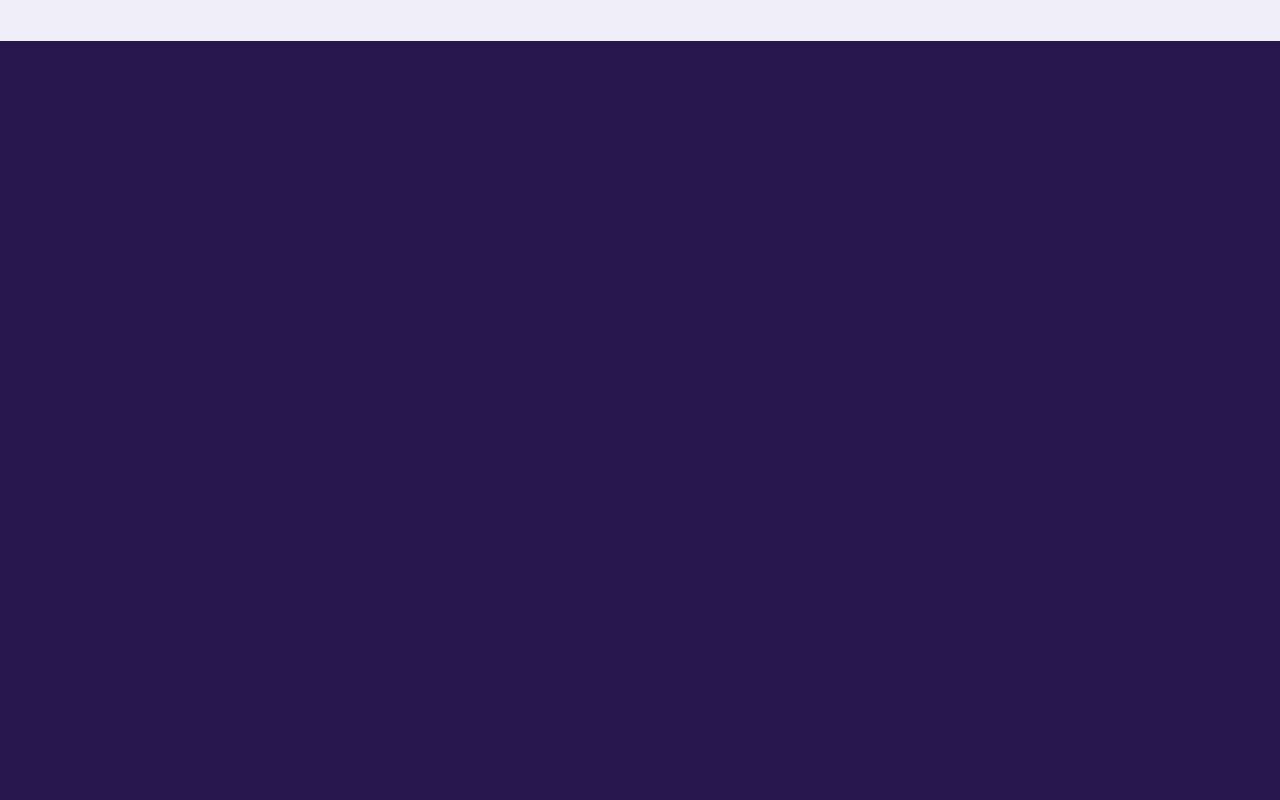
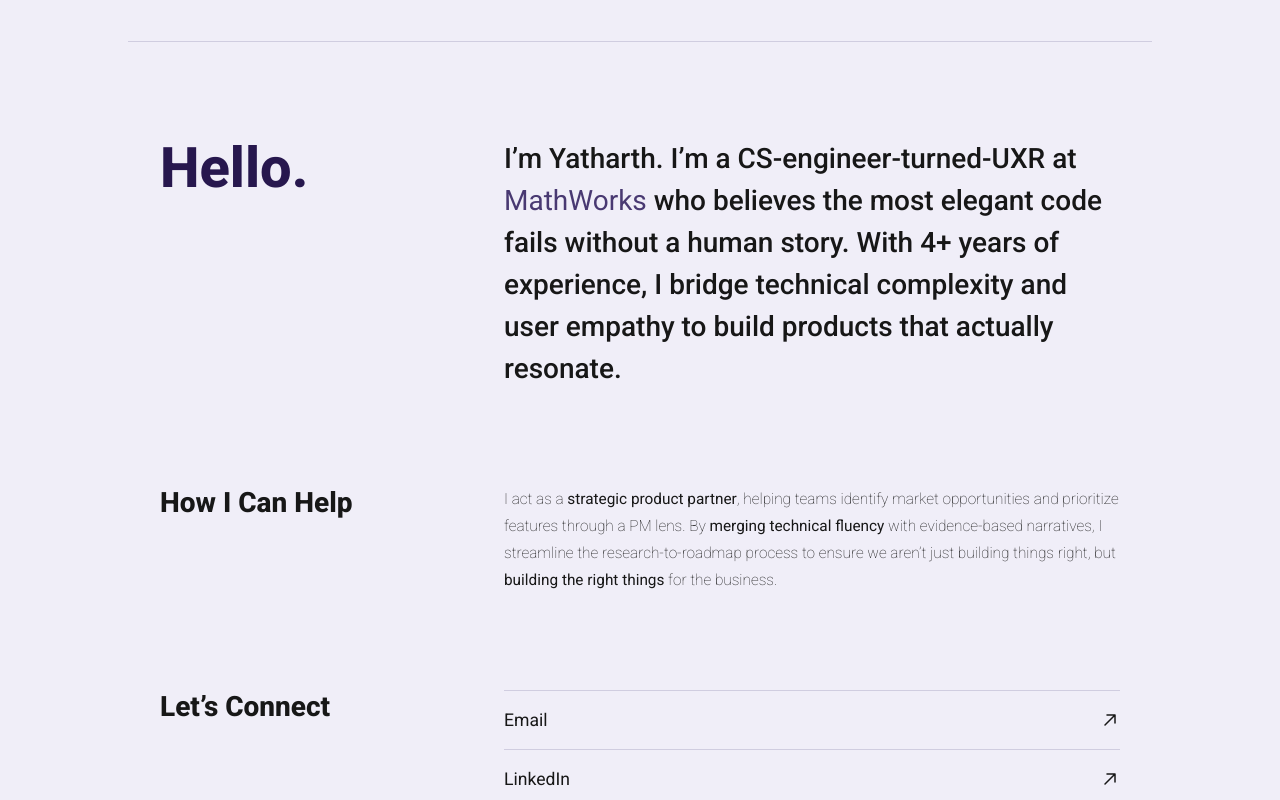
Before and after one commit to yatharthtaneja/nextjs-portfolio, a Next.js app: page / in a window 1280 px wide. Shown: the part 1720-2520 px from the top of the page. Before the commit the page ends 1761 px from the top, so only its background shows below. Built offline with nearby package versions, Linux system fonts and the light colour scheme; a web font is replaced by a local one.

Commit message:
added about section

```diff
--- /dev/null
+++ b/app/components/AboutSection.tsx
@@ -0,0 +1,177 @@
+import Link from "next/link";
+
+const contactLinks = [
+  { label: "Email", href: "mailto:ytaneja2000@gmail.com" },
+  { label: "LinkedIn", href: "https://linkedin.com/in/yatharthtaneja" },
+  { label: "Instagram", href: "https://instagram.com/yath_art_h" },
+];
+
+export default function AboutSection() {
+  return (
+    <section
+      id="about"
+      className="relative w-full"
+      style={{ background: "#F0EEF8" }}
+    >
+      {/* Top divider */}
+      <div
+        className="max-w-5xl mx-auto"
+        style={{ borderTop: "1px solid #D0CDE0" }}
+      />
+
+      <div className="max-w-5xl mx-auto px-6 md:px-8 py-16 md:py-24">
+        {/* ── Hello ──────────────────────────────────── */}
+        <div className="grid grid-cols-1 md:grid-cols-[280px_1fr] gap-4 md:gap-16">
+          <h2
+            style={{
+              fontFamily: "'Roboto', sans-serif",
+              fontSize: "clamp(2.5rem, 5vw, 3.5rem)",  /* ← adjust Hello size here */
+              fontWeight: 800,
+              color: "#27174E",
+              lineHeight: 1.1,
+              margin: 0,
+            }}
+          >
+            Hello.
+          </h2>
+          <p
+            style={{
+              fontFamily: "Roboto, sans-serif",
+              fontSize: "clamp(1.4rem, 2.5vw, 1.75rem)",
+              lineHeight: 1.5,
+              color: "#171717",
+              margin: 0,
+              fontWeight: 500,
+            }}
+          >
+            I&rsquo;m Yatharth. I&rsquo;m a CS-engineer-turned-UXR at{" "}
+            <Link
+              href="https://mathworks.com"
+              target="_blank"
+              rel="noopener noreferrer"
+              style={{
+                color: "#493972",
+                textDecoration: "none",
+                fontWeight: 400,
+              }}
+            >
+              MathWorks
+            </Link>{" "}
+            who believes the most elegant code fails without a human story.
+            With 4+ years of experience, I bridge technical complexity and
+            user empathy to build products that actually resonate.
+          </p>
+        </div>
+
+        {/* ── How I Can Help ─────────────────────────── */}
+        <div className="grid grid-cols-1 md:grid-cols-[280px_1fr] gap-4 md:gap-16 mt-16 md:mt-24">
+          <h2
+            style={{
+              fontFamily: "'Roboto', sans-serif",
+              fontSize: "clamp(1.4rem, 2.5vw, 1.75rem)",  /* ← adjust "How I Can Help" size here */
+              fontWeight: 800,
+              color: "#171717",
+              lineHeight: 1.2,
+              margin: 0,
+            }}
+          >
+            How I Can Help
+          </h2>
+          <p
+            style={{
+              fontFamily: "Roboto, sans-serif",
+              fontSize: "clamp(0.85rem, 1.2vw, 1.2rem)",
+              lineHeight: 1.75,
+              color: "#171717",
+              margin: 0,
+              fontWeight: 100,
+            }}
+          >
+            I act as a <strong>strategic product partner</strong>, helping
+            teams identify market opportunities and prioritize features
+            through a PM lens. By <strong>merging technical fluency</strong>{" "}
+            with evidence-based narratives, I streamline the
+            research-to-roadmap process to ensure we aren&rsquo;t just
+            building things right, but{" "}
+            <strong>building the right things</strong> for the business.
+          </p>
+        </div>
+
+        {/* ── Let's Connect ──────────────────────────── */}
+        <div className="grid grid-cols-1 md:grid-cols-[280px_1fr] gap-4 md:gap-16 mt-16 md:mt-24">
+          <h2
+            style={{
+              fontFamily: "'Roboto', sans-serif",
+              fontSize: "clamp(1.4rem, 2.5vw, 1.75rem)",  /* ← adjust "Let's Connect" size here */
+              fontWeight: 800,
+              color: "#171717",
+              lineHeight: 1.2,
+              margin: 0,
+            }}
+          >
+            Let&rsquo;s Connect
+          </h2>
+          <div className="flex flex-col">
+            {contactLinks.map((link, i) => (
+              <Link
+                key={link.label}
+                href={link.href}
+                target="_blank"
+                rel="noopener noreferrer"
+                className="group flex items-center justify-between py-4"
+                style={{
+                  textDecoration: "none",
+                  borderTop: i === 0 ? "1px solid #D0CDE0" : "none",
+                  borderBottom: "1px solid #D0CDE0",
+                }}
+              >
+                <span
+                  style={{
+                    fontFamily: "'Roboto', sans-serif",
+                    fontSize: "clamp(0.95rem, 1.5vw, 1.1rem)",
+                    color: "#171717",
+                    fontWeight: 400,
+                  }}
+                >
+                  {link.label}
+                </span>
+                {/* Arrow icon */}
+                <svg
+                  width="20"
+                  height="20"
+                  viewBox="0 0 20 20"
+                  fill="none"
+                  className="transition-transform duration-200 group-hover:translate-x-0.5 group-hover:-translate-y-0.5"
+                >
+                  <path
+                    d="M5 15L15 5M15 5H7M15 5V13"
+                    stroke="#171717"
+                    strokeWidth="1.5"
+                    strokeLinecap="round"
+                    strokeLinejoin="round"
+                  />
+                </svg>
+              </Link>
+            ))}
+          </div>
+        </div>
+      </div>
+
+      {/* Footer */}
+      <div className="max-w-5xl mx-auto px-6 md:px-8 pb-8">
+        <p
+          style={{
+            fontFamily: "Roboto, sans-serif",
+            fontSize: "0.8rem",
+            color: "#171717",
+            opacity: 0.4,
+            textAlign: "center",
+            margin: 0,
+          }}
+        >
+          &copy; 2026 Yatharth Taneja. All rights reserved.
+        </p>
+      </div>
+    </section>
+  );
+}
--- a/app/globals.css
+++ b/app/globals.css
@@ -19,9 +19,6 @@
   --font-family-hover-two: "Playfair Display", serif;
   --font-family-hover-three: "Special Elite";
 }
-
-
-
 
   :root {
     --background:  #ededed;
--- a/app/page.tsx
+++ b/app/page.tsx
@@ -4,6 +4,7 @@ import InteractiveName from './components/InteractiveName';
 import OverlappingTitle from "./components/OverlappingTitle";
 import RotatingTagline from "./components/Rotatingtagline";
 import CaseStudyJournals, { JournalProject } from "./components/CaseStudyJournal";
+import AboutSection from "./components/AboutSection";
 
 const projects: JournalProject[] = [
   {
@@ -309,6 +310,9 @@ export default function Home() {
 </div>
       </section>
 
+      {/* ── SECTION 3: ABOUT & CONNECT ──────────────────────────────────── */}
+      <AboutSection />
+
     </main>
   );
 }
```
Also changed, not shown: 1 other file (tests, documents, lock files or other folders).
